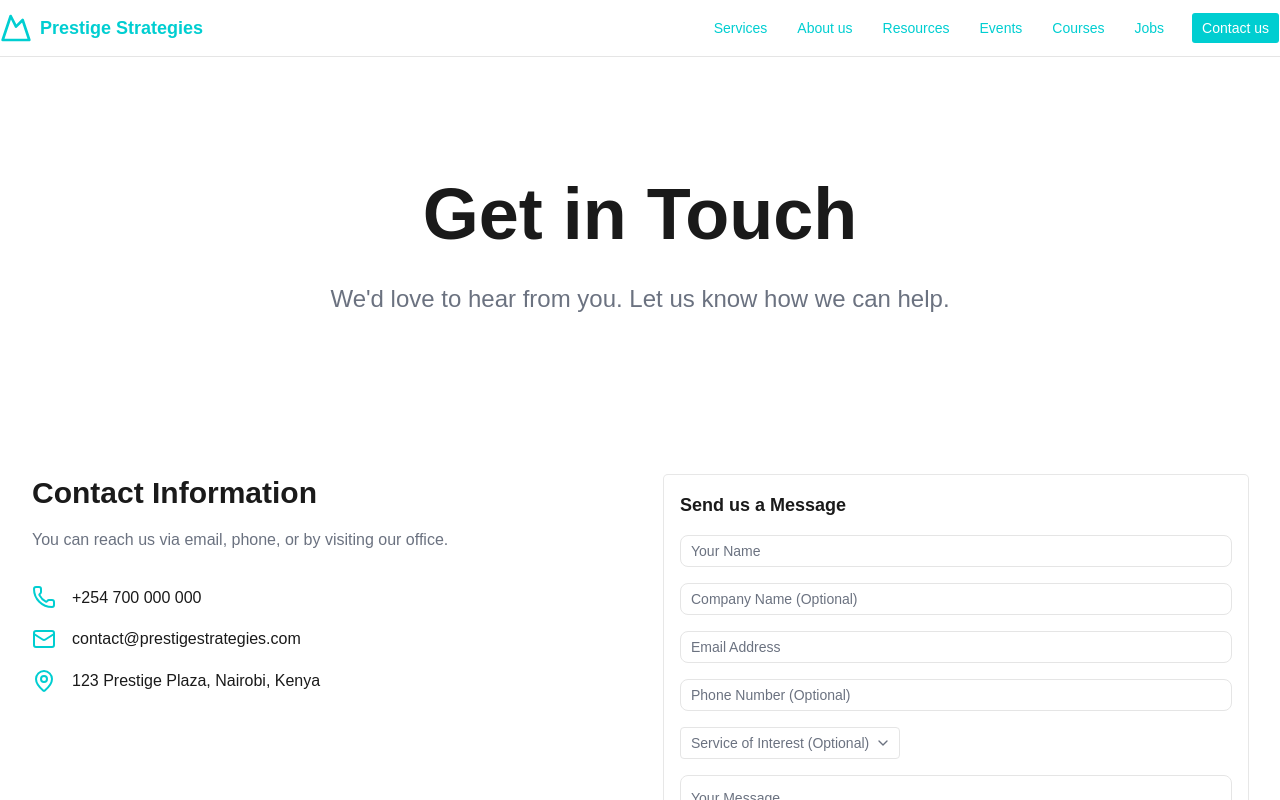
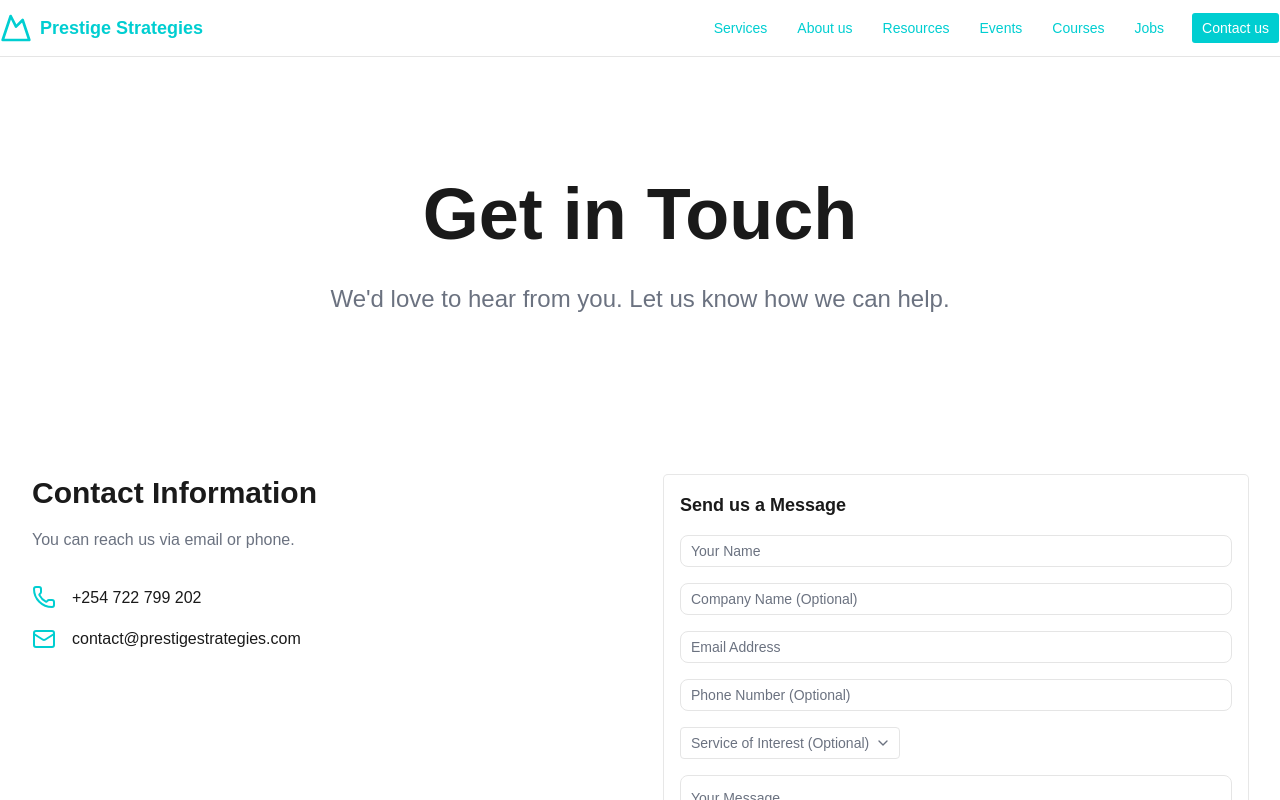
Before and after one commit to Tron-Only/prestige-strategies-revamp, a React (Vite) app: page /contact in a window 1280 px wide. Shown: the top 800 px of the page. Built offline with nearby package versions, Linux system fonts and the light colour scheme.

Commit message:
Fix: Added proper contacts in footer and contact pages

```diff
--- a/src/components/footer.tsx
+++ b/src/components/footer.tsx
@@ -66,7 +66,6 @@ export function Footer() {
               Contact Us
             </h3>
             <address className="mt-4 space-y-2 not-italic" style={{ color: "#6B7280" }}>
-              <p>123 Prestige Plaza, Nairobi, Kenya</p>
               <p>
                 <a
                   href="mailto:info@prestigestrategies.com"
--- a/src/pages/Contact.tsx
+++ b/src/pages/Contact.tsx
@@ -10,7 +10,7 @@ import {
   SelectTrigger,
   SelectValue,
 } from "@/components/ui/select";
-import { Phone, Mail, MapPin } from "lucide-react";
+import { Phone, Mail } from "lucide-react";
 
 type FormState = {
   name: string;
@@ -85,20 +85,16 @@ export function ContactPage() {
           <div>
             <h2 className="text-3xl font-bold mb-4">Contact Information</h2>
             <p className="text-muted-foreground mb-8">
-              You can reach us via email, phone, or by visiting our office.
+              You can reach us via email or phone.
             </p>
             <div className="space-y-4">
               <div className="flex items-center">
                 <Phone className="h-6 w-6 mr-4 text-primary" />
-                <span>+254 700 000 000</span>
+                <span>+254 722 799 202</span>
               </div>
               <div className="flex items-center">
                 <Mail className="h-6 w-6 mr-4 text-primary" />
                 <span>contact@prestigestrategies.com</span>
-              </div>
-              <div className="flex items-center">
-                <MapPin className="h-6 w-6 mr-4 text-primary" />
-                <span>123 Prestige Plaza, Nairobi, Kenya</span>
               </div>
             </div>
           </div>
--- a/src/pages/UploadCv.tsx
+++ b/src/pages/UploadCv.tsx
@@ -97,7 +97,7 @@ export function UploadCvPage() {
               </div>
               <div className="space-y-2">
                 <label htmlFor="phone">Phone Number</label>
-                <Input id="phone" type="tel" placeholder="+254 700 000 000" />
+                <Input id="phone" type="tel" placeholder="+254 722 799 202" />
               </div>
               <div className="space-y-2">
                 <label htmlFor="cover-letter">Cover Letter (Optional)</label>
```
